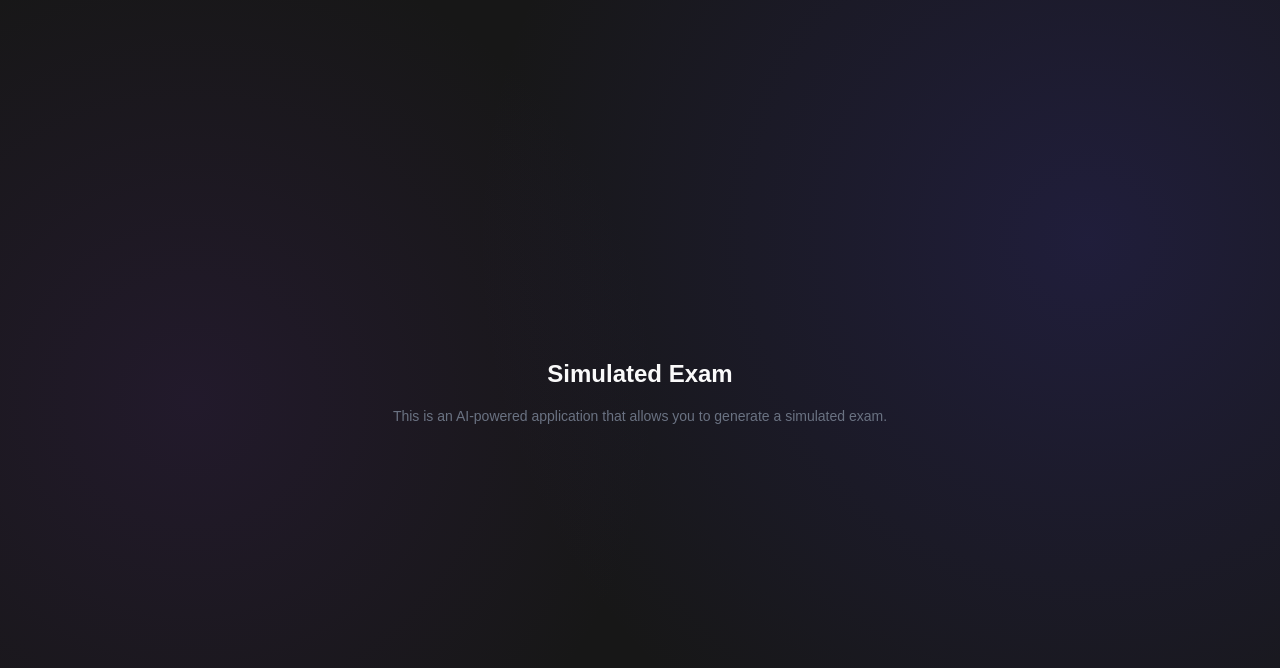
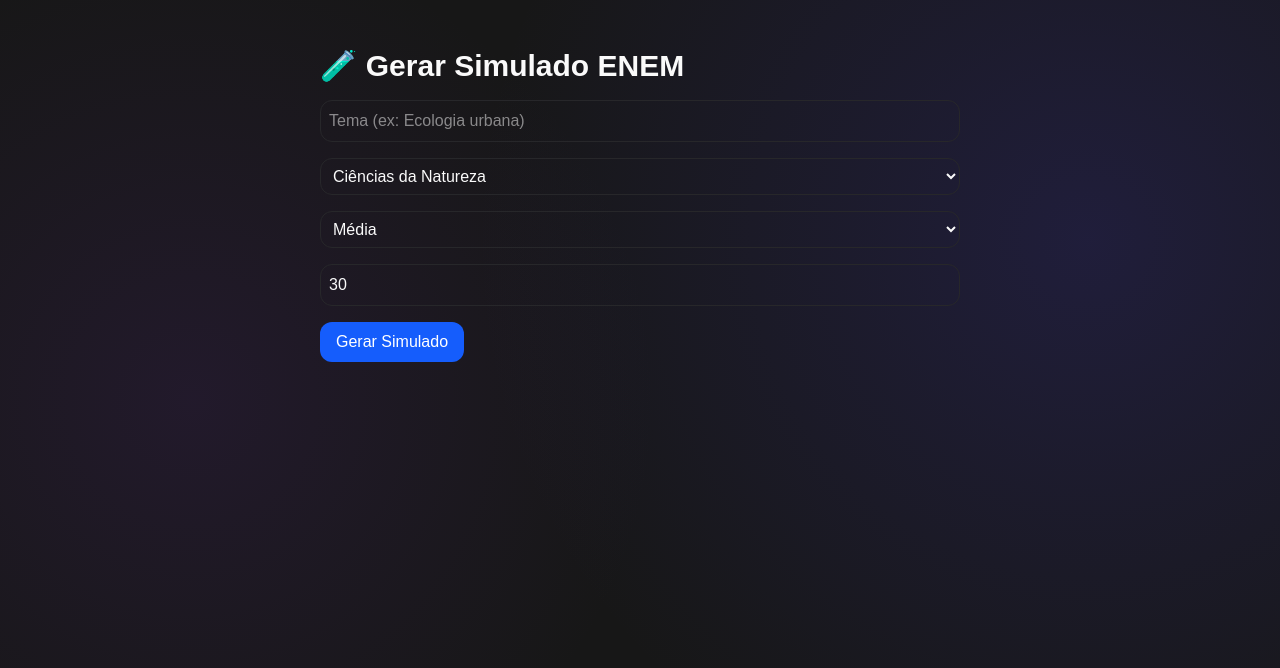
Before and after one commit to Yash-Kavaiya/edu-ai-adk-version, a Next.js app in the folder frontend/: page /simulated-exam in a window 1280 px wide. Shown: the top 668 px of the page. Built offline with nearby package versions, Linux system fonts and the light colour scheme; a web font is replaced by a local one.

Commit message:
simulated exam initial ui

```diff
--- a/frontend/src/app/simulated-exam/page.tsx
+++ b/frontend/src/app/simulated-exam/page.tsx
@@ -1,11 +1,134 @@
+// app/simulado/page.tsx ou src/pages/simulado.tsx
+"use client";
+
+import { useState } from "react";
+import { ApiService } from "@/services/api";
+import {
+  SimulatedExamResult,
+  SimulatedQuestion,
+} from "@/types/SimulatedExamResult";
+import { parseADKResponse } from "@/utils/parseADKResponse";
+import { ADKMessage } from "@/types/ADKMessage";
+
 export default function SimulatedExam() {
+  const [form, setForm] = useState({
+    tema: "",
+    area: "Ciências da Natureza",
+    dificuldade: "Média",
+    tempo: 30,
+  });
+  const [questoes, setQuestoes] = useState<SimulatedExamResult>();
+  const [loading, setLoading] = useState(false);
+
+  const handleChange = (
+    e: React.ChangeEvent<HTMLInputElement | HTMLSelectElement>
+  ) => {
+    const { name, value } = e.target;
+    setForm((prev) => ({ ...prev, [name]: value }));
+  };
+
+  const handleSubmit = async (e: React.FormEvent) => {
+    e.preventDefault();
+    setLoading(true);
+    try {
+      const payload = ApiService.createSimulatedExamPayload({
+        tema: form.tema,
+        area: form.area,
+        dificuldade: form.dificuldade,
+        tempo: Number(form.tempo),
+      });
+      console.log("PAYLOAD", payload);
+      const data: ADKMessage[] = await ApiService.runAgent(payload);
+      const parsed = parseADKResponse<SimulatedExamResult>(data);
+      if (parsed) {
+        setQuestoes(parsed);
+      }
+    } catch (err) {
+      alert("Erro ao gerar simulado.");
+    } finally {
+      setLoading(false);
+    }
+  };
+
   return (
-    <div className="flex flex-col items-center justify-center h-screen">
-      <h1 className="text-2xl font-bold">Simulated Exam</h1>
-      <p className="text-sm text-gray-500 my-4">
-        This is an AI-powered application that allows you to generate a
-        simulated exam.
-      </p>
+    <div className="max-w-2xl mx-auto py-12 px-4">
+      <h1 className="text-3xl font-bold mb-4">🧪 Gerar Simulado ENEM</h1>
+
+      <form onSubmit={handleSubmit} className="space-y-4 mb-8">
+        <input
+          type="text"
+          name="tema"
+          placeholder="Tema (ex: Ecologia urbana)"
+          value={form.tema}
+          onChange={handleChange}
+          className="w-full p-2 border rounded"
+          required
+        />
+
+        <select
+          name="area"
+          value={form.area}
+          onChange={handleChange}
+          className="w-full p-2 border rounded"
+        >
+          <option>Ciências da Natureza</option>
+          <option>Ciências Humanas</option>
+          <option>Linguagens</option>
+          <option>Matemática</option>
+        </select>
+
+        <select
+          name="dificuldade"
+          value={form.dificuldade}
+          onChange={handleChange}
+          className="w-full p-2 border rounded"
+        >
+          <option>Fácil</option>
+          <option>Média</option>
+          <option>Difícil</option>
+        </select>
+
+        <input
+          type="number"
+          name="tempo"
+          placeholder="Tempo (min)"
+          value={form.tempo}
+          onChange={handleChange}
+          className="w-full p-2 border rounded"
+          required
+        />
+
+        <button
+          type="submit"
+          disabled={loading}
+          className="bg-blue-600 text-white px-4 py-2 rounded hover:bg-blue-700"
+        >
+          {loading ? "Gerando..." : "Gerar Simulado"}
+        </button>
+      </form>
+
+      {questoes?.questoes && questoes.questoes.length > 0 && (
+        <div className="space-y-6">
+          {questoes.questoes.map((q: any, i: number) => (
+            <div key={i} className="p-4 border rounded bg-white shadow">
+              <p className="font-medium mb-2">
+                {i + 1}. {q.pergunta}
+              </p>
+              <ul className="pl-4 list-disc space-y-1">
+                {Object.entries(q.alternativas).map(([letra, texto]) => (
+                  <li key={letra}>
+                    <strong>{letra})</strong> {texto as string}
+                  </li>
+                ))}
+              </ul>
+              <p className="mt-2 text-green-600 font-semibold">
+                ✅ Resposta correta: {q.resposta_correta}
+              </p>
+              <p className="text-sm text-gray-500">🧠 {q.explicacao}</p>
+            </div>
+          ))}
+        </div>
+      )}
     </div>
   );
 }
--- a/frontend/src/constants/userSession.ts
+++ b/frontend/src/constants/userSession.ts
@@ -1,4 +1,4 @@
 export const USER_SESSION = {
   userId: "giovanna",
-  sessionId: "51137245-9650-4316-a95a-917e47d79c75",
+  sessionId: "5e4e5ad4-b06c-4096-a9ec-63e22d78bb24",
 };
--- a/frontend/src/services/api.ts
+++ b/frontend/src/services/api.ts
@@ -54,4 +54,31 @@
       },
     };
   }
+
+  static createSimulatedExamPayload(options: {
+    tema: string;
+    area: string;
+    dificuldade: string;
+    tempo: number;
+  }): RunPayload {
+    return {
+      app_name: "orchestrator_agent",
+      user_id: USER_SESSION.userId,
+      session_id: USER_SESSION.sessionId,
+      new_message: {
+        role: "user",
+        parts: [
+          {
+            text: `Quero um simulado do ENEM sobre o tema "${options.tema}" na área de "${options.area}" com dificuldade "${options.dificuldade}" e tempo de ${options.tempo} minutos.`,
+          },
+        ],
+      },
+      /*session_state: {
+        tema: options.tema,
+        area: options.area,
+        dificuldade: options.dificuldade,
+        tempo: options.tempo,
+      },*/
+    };
+  }
 }
--- /dev/null
+++ b/frontend/src/types/SimulatedExamResult.ts
@@ -0,0 +1,16 @@
+export type SimulatedQuestion = {
+  pergunta: string;
+  alternativas: {
+    A: string;
+    B: string;
+    C: string;
+    D: string;
+    E: string;
+  };
+  resposta_correta: "A" | "B" | "C" | "D" | "E";
+  explicacao: string;
+};
+
+export type SimulatedExamResult = {
+  questoes: SimulatedQuestion[];
+};
--- a/frontend/src/types/index.ts
+++ b/frontend/src/types/index.ts
@@ -27,6 +27,7 @@
   user_id: string;
   session_id: string;
   new_message: Message;
+  session_state?: Record<string, any>;
 }
 
 // Component Types
```
